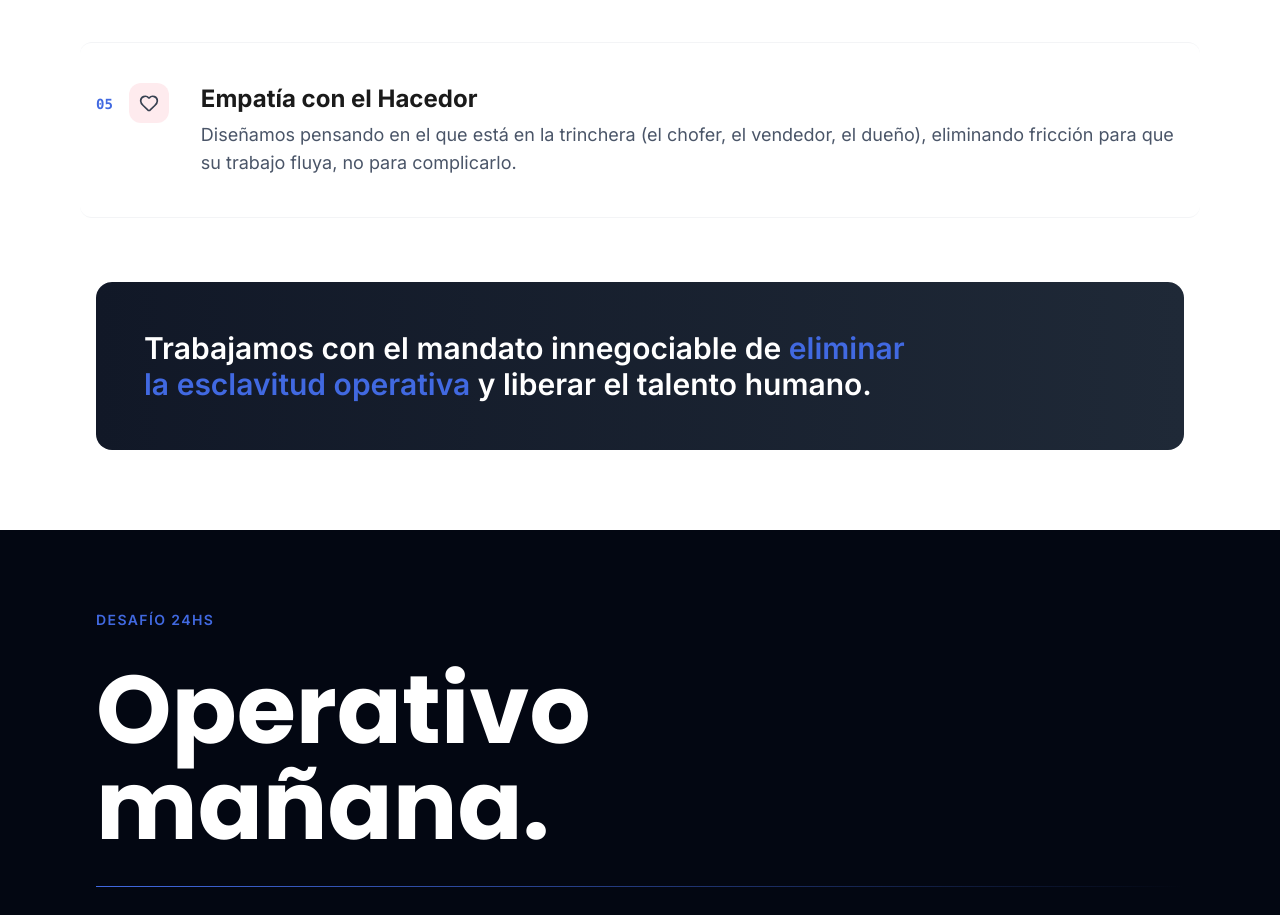
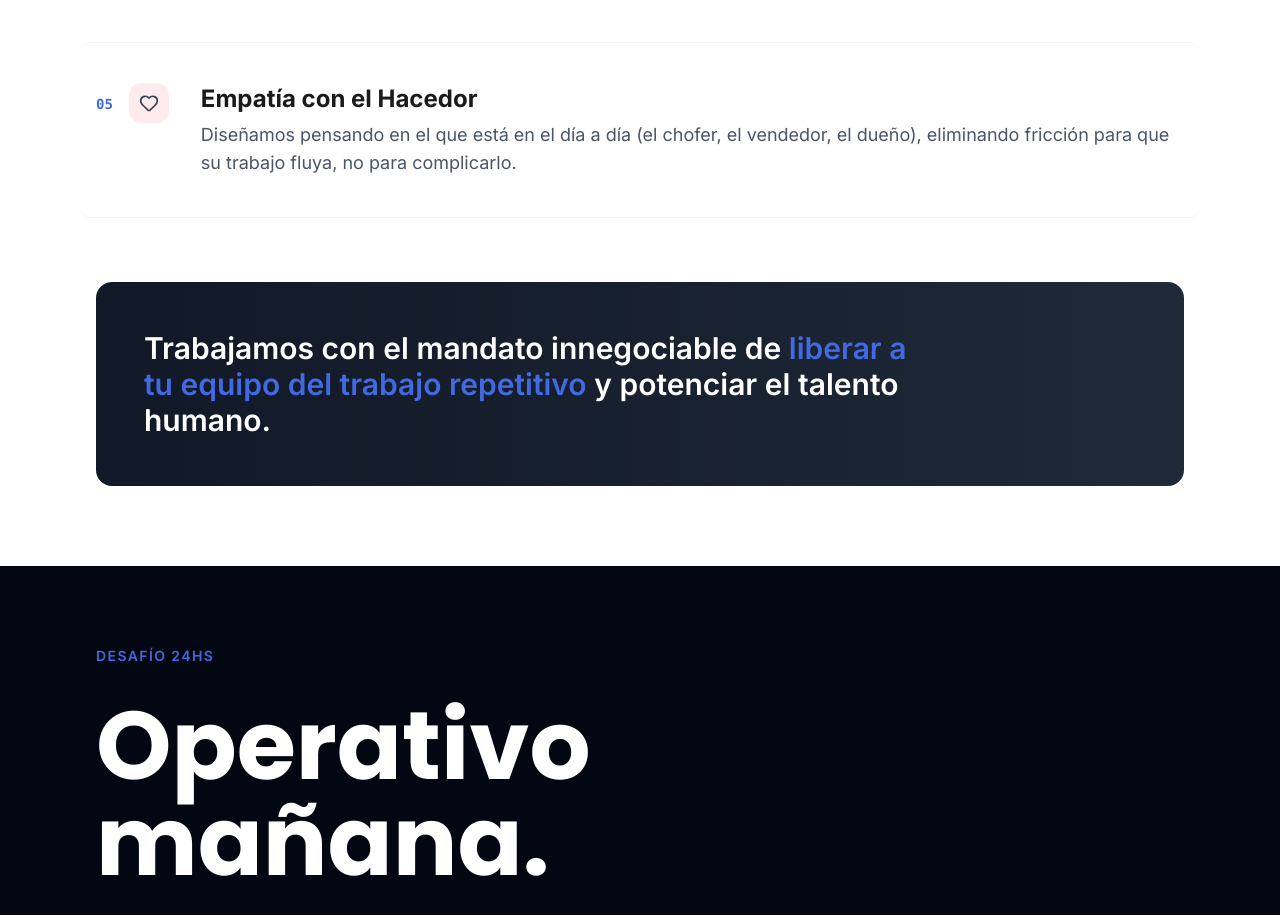
Before and after one commit to tinchocodep/neura-orkesta, a React (Vite) app: page / in a window 1280 px wide. Shown: the part 8608-9523 px from the top of the page. Built offline with nearby package versions, Linux system fonts and the light colour scheme.

Commit message:
fix: soften values copy — trinchera, esclavitud operativa

```diff
--- a/src/components/ValuesSection.tsx
+++ b/src/components/ValuesSection.tsx
@@ -39,7 +39,7 @@ const values = [
         number: '05',
         icon: Heart,
         title: 'Empatía con el Hacedor',
-        description: 'Diseñamos pensando en el que está en la trinchera (el chofer, el vendedor, el dueño), eliminando fricción para que su trabajo fluya, no para complicarlo.',
+        description: 'Diseñamos pensando en el que está en el día a día (el chofer, el vendedor, el dueño), eliminando fricción para que su trabajo fluya, no para complicarlo.',
         color: 'from-rose-500 to-pink-500',
         bgColor: 'bg-rose-500/10',
     },
@@ -123,7 +123,7 @@ export default function ValuesSection() {
                     className="mt-16 bg-gradient-to-r from-gray-900 to-gray-800 rounded-2xl p-8 md:p-12"
                 >
                     <p className="text-2xl md:text-3xl font-semibold text-white max-w-3xl leading-relaxed">
-                        Trabajamos con el mandato innegociable de <span className="text-brand-blue">eliminar la esclavitud operativa</span> y liberar el talento humano.
+                        Trabajamos con el mandato innegociable de <span className="text-brand-blue">liberar a tu equipo del trabajo repetitivo</span> y potenciar el talento humano.
                     </p>
                 </motion.div>
             </div>
```
